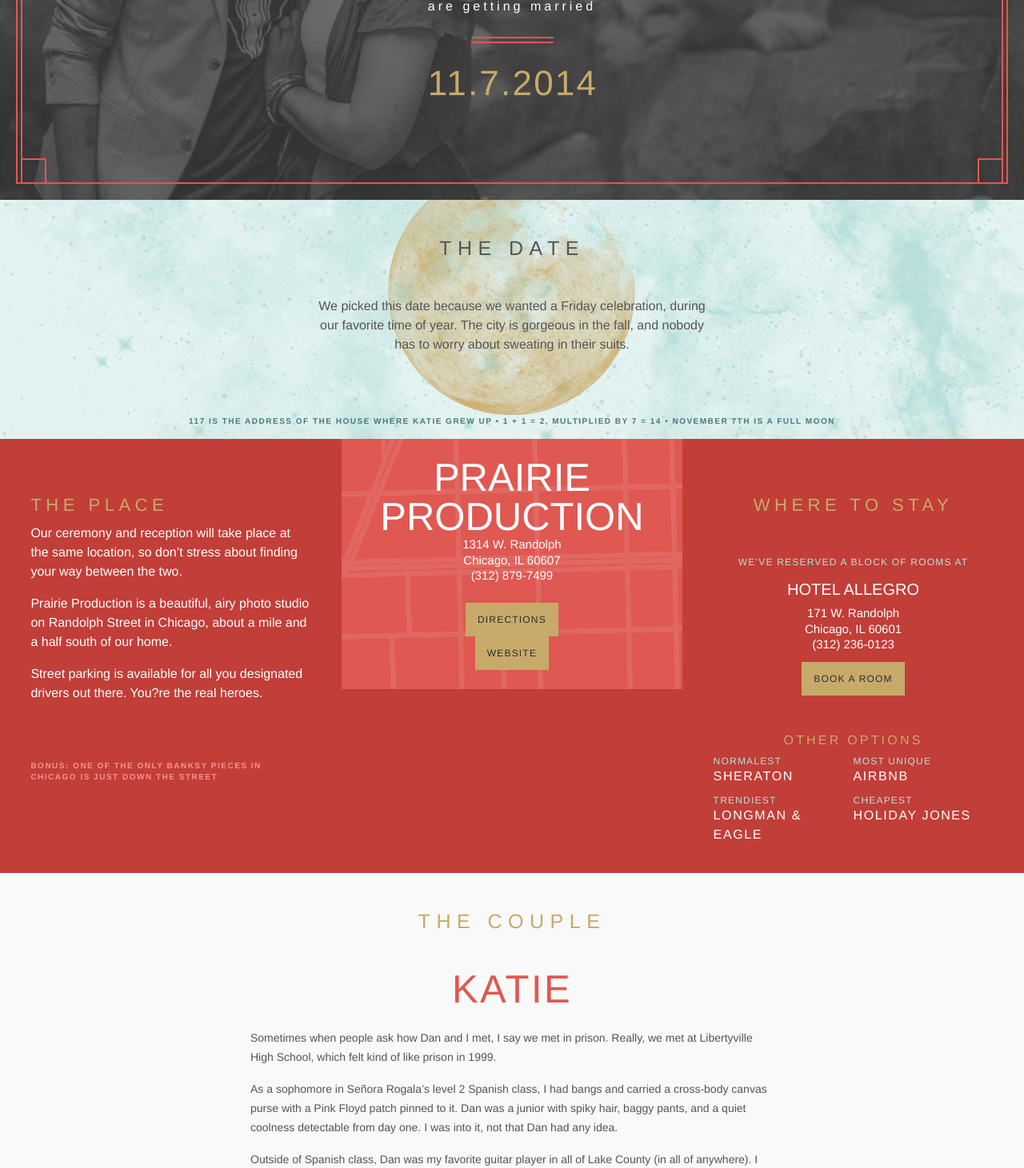
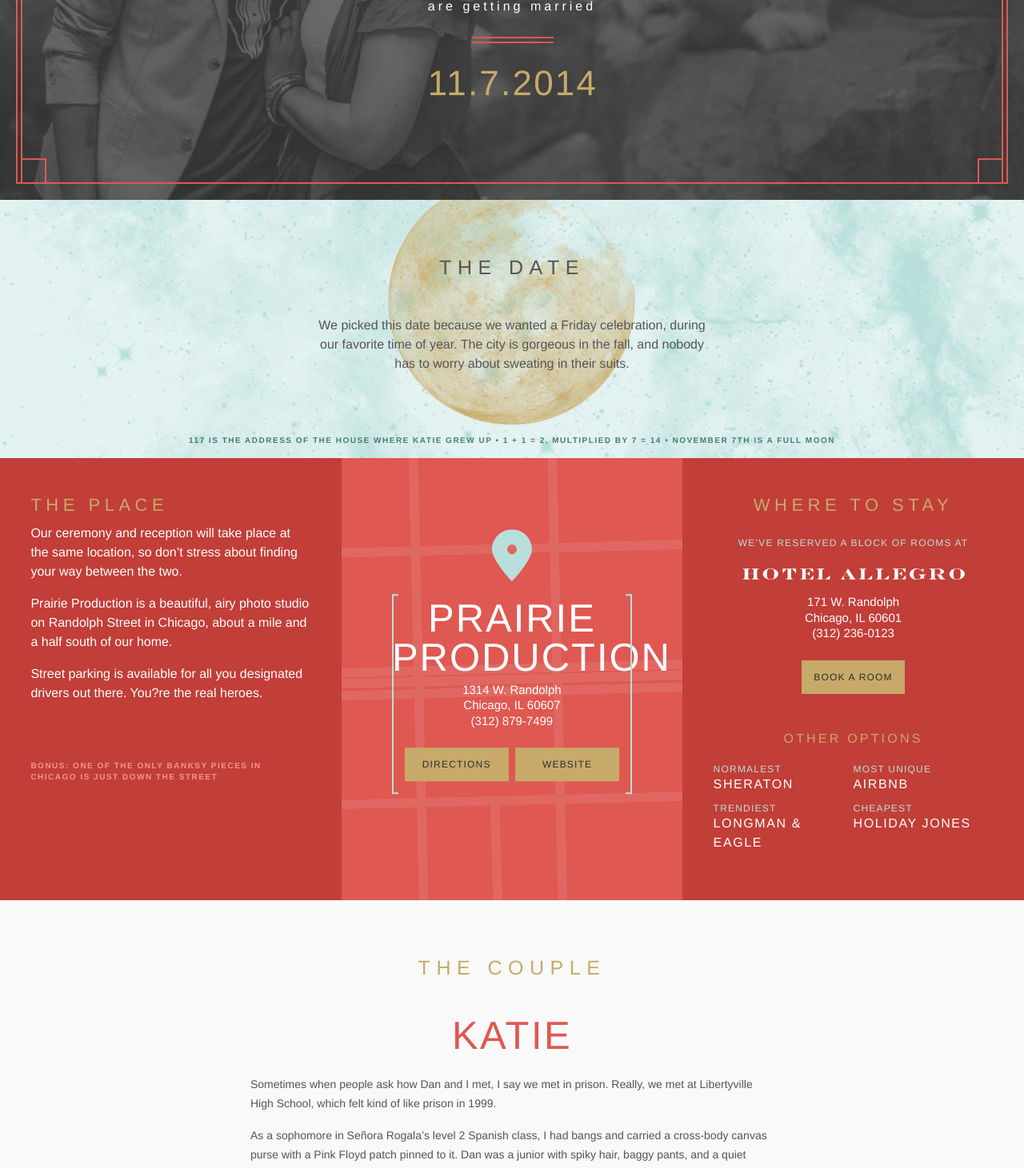
Before and after one commit to danwleu/wedding, a PHP site: page / in a window 1280 px wide. Shown: the part 490-1951 px from the top of the page at 80% size. Run offline with PHP 8.4, Linux system fonts and the light colour scheme; some libraries are stand-ins or nearby versions; some web fonts are replaced.

Commit message:
marker svg / Place updates / Place col js

```diff
--- a/assets/css/application.css
+++ b/assets/css/application.css
@@ -97,7 +97,7 @@ h2 {
   font-size: 25px;
   font-size: 1.5625rem;
   margin-bottom: 48px;
-  padding-top: 48px;
+  padding-top: 72px;
   font-family: "Idlewild SSm A", "Idlewild SSm B", Helvetica, arial, sans-serif;
   font-weight: 500;
   letter-spacing: 0.3em;
@@ -158,24 +158,6 @@ em {
   list-style: decimal;
 }
 
-/*
-[class*="icon-"] {
-  display: inline-block;
-  background: $sprite no-repeat 0 0;
-}
-
-.icon-twitter {
-  width: 26px;
-  height: 21px;
-  background-position: 0 -350px;
-}
-
-.icon-facebook {
-  width: 13px;
-  height: 22px;
-  background-position: 0 -374px;
-}
-*/
 /* 36px*/
 .grid {
   *zoom: 1;
@@ -671,12 +653,13 @@ button.btn {
   color: #fff;
 }
 .place [class*="col-"] {
-  padding: 24px 3%;
+  padding: 0 3% 48px;
 }
 
 .place h2 {
   font-size: 22px;
   font-size: 1.375rem;
+  padding-top: 48px;
   color: #c7aa6a;
   letter-spacing: 0.25em;
 }
@@ -706,10 +689,26 @@ button.btn {
   background-size: cover;
   text-align: center;
 }
+.col-location .location {
+  -moz-transform: translateY(-50%);
+  -ms-transform: translateY(-50%);
+  -webkit-transform: translateY(-50%);
+  transform: translateY(-50%);
+  position: relative;
+  top: 50%;
+}
+.col-location .icon-marker {
+  width: 50px;
+  height: 65px;
+  margin: 0 auto 16px;
+  background: url('/assets/images/marker.svg?1413323526') no-repeat;
+}
 .col-location .hotel-title {
   font-size: 49px;
   font-size: 3.0625rem;
+  margin-bottom: 6px;
   font-family: "Knockout 26 A", "Knockout 26 B", Helvetica, arial, sans-serif;
+  letter-spacing: 0.04em;
 }
 .col-location .hotel-address {
   font-size: 15px;
@@ -717,28 +716,69 @@ button.btn {
   margin-bottom: 24px;
   line-height: 1.3;
 }
+.col-location li {
+  display: inline-block;
+}
+.col-location .btn {
+  width: 130px;
+  margin: 0 2px;
+}
+
+.col-location .location-wrap {
+  position: relative;
+  width: 300px;
+  margin: 0 auto;
+  padding: 6px 0 12px;
+}
+.col-location .location-wrap:before {
+  content: "";
+  position: absolute;
+  top: 0;
+  left: 0;
+  width: 6px;
+  height: 100%;
+  border-top: 2px solid #b8dfdb;
+  border-bottom: 2px solid #b8dfdb;
+  border-left: 2px solid #b8dfdb;
+}
+.col-location .location-wrap:after {
+  content: "";
+  position: absolute;
+  top: 0;
+  right: 0;
+  width: 6px;
+  height: 100%;
+  border-top: 2px solid #b8dfdb;
+  border-bottom: 2px solid #b8dfdb;
+  border-right: 2px solid #b8dfdb;
+}
 
 .col-reserve {
   text-align: center;
 }
+.col-reserve h2 {
+  margin-bottom: 24px;
+}
 .col-reserve .sub-title {
   font-size: 12px;
   font-size: 0.75rem;
-  margin-bottom: 12px;
+  margin-bottom: 20px;
   color: #b8dfdb;
   font-weight: 500;
   letter-spacing: 0.1em;
   text-transform: uppercase;
 }
-.col-reserve .hotel-title {
-  font-size: 20px;
-  font-size: 1.25rem;
+.col-reserve .hotel-allegro {
+  display: inline-block;
+  width: 278px;
+  height: 15px;
+  background: url('/assets/images/hotel-allegro.svg?1413319829') no-repeat;
   margin-bottom: 10px;
 }
 .col-reserve .hotel-address {
   font-size: 15px;
   font-size: 0.9375rem;
-  margin-bottom: 12px;
+  margin-bottom: 24px;
   line-height: 1.3;
 }
 
@@ -748,7 +788,7 @@ button.btn {
 .col-reserve .options h3 {
   font-size: 16px;
   font-size: 1rem;
-  margin-bottom: 12px;
+  margin-bottom: 24px;
   color: #c7aa6a;
   font-family: "Idlewild SSm A", "Idlewild SSm B", Helvetica, arial, sans-serif;
   letter-spacing: 0.2em;
@@ -898,7 +938,7 @@ button.btn {
 }
 .party-header p {
   max-width: 460px;
-  margin: 0 auto;
+  margin: 0 auto 96px;
 }
 .party-header .rv {
   width: 405px;
--- a/assets/js/scripts.js
+++ b/assets/js/scripts.js
@@ -1,51 +1,18 @@
 $(function(){
 
-  $.fn.shuffle = function() {
+  charityColHeight = function() {
 
-    var allElems = this.get(),
-    getRandom = function(max) {
-      return Math.floor(Math.random() * max);
-    },
-    shuffled = $.map(allElems, function(){
-      var random = getRandom(allElems.length),
-      randEl = $(allElems[random]).clone(true)[0];
-      allElems.splice(random, 1);
-      return randEl;
-    });
+    var col = $('.place .col-1-3');
+    var colHeight = col.map(function() {
+      $(this).removeAttr('style');
+      return $(this).height();
+    }).get();
+    var maxHeight = Math.max.apply(Math, colHeight);
 
-    this.each(function(i){
-      $(this).replaceWith($(shuffled[i]));
-    });
+    col.height(maxHeight);
 
-    return $(shuffled);
+  }
 
-  };
-
-  $('.btn-show-more').on('click', function(){
-    $('.activity-grid .col-1-3').clone().slice(0,3).shuffle().hide().appendTo('.activity-grid').fadeIn();
-    return false;
-  });
-
-  // Mobile Nav Toggle
-  $('.mobile-menu-btn').click(function(){
-    $('.main-nav ul, .admin-nav').toggleClass('show');
-    $(this).toggleClass('active');
-    return false;
-  });
-
-  // Filter Toggle
-  $('.btn-mobile-filters, .filters .icon-close').click(function(){
-    $('.sidebar-filters').toggleClass('show');
-    return false;
-  });
-
-  // Search Mobile Toggle
-  $('.btn-mobile-search').click(function(){
-    $('.search-bar').toggleClass('show');
-    $('html, body').animate({
-      scrollTop: $("#search-bar").offset().top
-    }, 300);
-    return false;
-  });
+  charityColHeight();
 
 });
--- a/assets/sass/base/_images.scss
+++ b/assets/sass/base/_images.scss
@@ -1,5 +1,7 @@
 
 $ampersand: image-url("ampersand.svg");
+$marker: image-url("marker.svg");
+$hotel-allegro: image-url("hotel-allegro.svg");
 
 $bg-header: image-url("bg-header.jpg");
 $bg-date: image-url("bg-date.jpg");
--- a/assets/sass/base/_typography.scss
+++ b/assets/sass/base/_typography.scss
@@ -31,7 +31,7 @@ h1 {
 h2 {
   @include font-size(25px);
   margin-bottom: $base*2;
-  padding-top: $base*2;
+  padding-top: $base*3;
   font-family: $idle;
   font-weight: $semi;
   letter-spacing: 0.3em;
--- a/assets/sass/sections/_party.scss
+++ b/assets/sass/sections/_party.scss
@@ -1,7 +1,3 @@
-
-.party {
-
-}
 
 .party-header {
   background: $lt-green $bg-party no-repeat center bottom;
@@ -14,7 +10,7 @@
 
   p {
     max-width: 460px;
-    margin: 0 auto;
+    margin: 0 auto $base*4;
   }
 
   .rv {
--- a/assets/sass/sections/_place.scss
+++ b/assets/sass/sections/_place.scss
@@ -4,12 +4,13 @@
   color: #fff;
 
   [class*="col-"] {
-    padding: $base 3%;
+    padding: 0 3% $base*2;
   }
 }
 
 .place h2 {
   @include font-size(22px);
+  padding-top: $base*2;
   color: $gold;
   letter-spacing: 0.25em;
 }
@@ -41,9 +42,94 @@
   background-size: cover;
   text-align: center;
 
+  .location {
+    @include vertical-center(relative);
+  }
+
+  .icon-marker {
+    width: 50px;
+    height: 65px;
+    margin: 0 auto 16px;
+    background: $marker no-repeat;
+  }
+
   .hotel-title {
     @include font-size(49px);
+    margin-bottom: 6px;
     font-family: $knock-26;
+    letter-spacing: 0.04em;
+  }
+
+  .hotel-address {
+    @include font-size(15px);
+    margin-bottom: $base;
+    line-height: 1.3;
+  }
+
+  li {
+    display: inline-block;
+  }
+
+  .btn {
+    width: 130px;
+    margin: 0 2px;
+  }
+}
+
+.col-location .location-wrap {
+  position: relative;
+  width: 300px;
+  margin: 0 auto;
+  padding: 6px 0 12px;
+
+  &:before {
+    content: "";
+    position: absolute;
+    top: 0;
+    left: 0;
+    width: 6px;
+    height: 100%;
+    border-top: 2px solid $lt-green;
+    border-bottom: 2px solid $lt-green;
+    border-left: 2px solid $lt-green;
+  }
+
+  &:after {
+    content: "";
+    position: absolute;
+    top: 0;
+    right: 0;
+    width: 6px;
+    height: 100%;
+    border-top: 2px solid $lt-green;
+    border-bottom: 2px solid $lt-green;
+    border-right: 2px solid $lt-green;
+  }
+}
+
+
+.col-reserve {
+  text-align: center;
+
+  h2 {
+    margin-bottom: $base;
+  }
+
+  .sub-title {
+    @include font-size(12px);
+    margin-bottom: 20px;
+    color: $lt-green;
+    font-weight: $semi;
+    letter-spacing: 0.1em;
+    text-transform: uppercase;
+  }
+
+  .hotel-allegro {
+    display: inline-block;
+    width: 278px;
+    height: 15px;
+    background: $hotel-allegro no-repeat;
+    margin-bottom: 10px;
   }
 
   .hotel-address {
@@ -53,37 +139,12 @@
   }
 }
 
-
-.col-reserve {
-  text-align: center;
-
-  .sub-title {
-    @include font-size(12px);
-    margin-bottom: 12px;
-    color: $lt-green;
-    font-weight: $semi;
-    letter-spacing: 0.1em;
-    text-transform: uppercase;
-  }
-
-  .hotel-title {
-    @include font-size(20px);
-    margin-bottom: 10px;
-  }
-
-  .hotel-address {
-    @include font-size(15px);
-    margin-bottom: 12px;
-    line-height: 1.3;
-  }
-}
-
 .col-reserve .options {
   padding-top: $base*2;
 
   h3 {
     @include font-size(16px);
-    margin-bottom: 12px;
+    margin-bottom: $base;
     color: $gold;
     font-family: $idle;
     letter-spacing: 0.2em;
--- a/index.php
+++ b/index.php
@@ -1,5 +1,3 @@
-<div class="page">
-
 <?php include $_SERVER['DOCUMENT_ROOT'].'/views/header.php'; ?>
 
 <?php include $_SERVER['DOCUMENT_ROOT'].'/views/date.php'; ?>
@@ -15,5 +13,3 @@
 <?php include $_SERVER['DOCUMENT_ROOT'].'/views/registry.php'; ?>
 
 <?php include $_SERVER['DOCUMENT_ROOT'].'/views/footer.php'; ?>
-
-</div>
--- a/views/footer.php
+++ b/views/footer.php
@@ -2,5 +2,9 @@
     <p>Design and Illustration by Dan | Writings by Katie | Development by Brad Sawicki | Photos by Stephanie Bassos</p>
   </footer>
 
+</div>
+
+<script src="//ajax.googleapis.com/ajax/libs/jquery/1.11.0/jquery.min.js"></script>
+<script src="/assets/js/scripts.js"></script>
 </body>
 </html>
--- a/views/header.php
+++ b/views/header.php
@@ -9,6 +9,7 @@
   <!--[if lt IE 9]><script src="//html5shim.googlecode.com/svn/trunk/html5.js"></script><![endif]-->
 </head>
 <body>
+<div class="page">
 
   <header class="header">
     <div class="wrapper">
--- a/views/place.php
+++ b/views/place.php
@@ -11,6 +11,7 @@
   <div class="col-1-3 col-location">
     <div class="location">
       <div class="icon-marker"></div>
+      <div class="location-wrap">
         <h3 class="hotel-title">Prairie Production</h3>
         <p class="hotel-address">1314 W. Randolph<br>
         Chicago, IL 60607<br>
@@ -21,6 +22,7 @@
         </ul>
       </div>
     </div>
+  </div>
 
   <div class="col-1-3 col-reserve">
 
@@ -28,7 +30,7 @@
       <h2>Where to Stay</h2>
       <div class="main-hotel">
         <p class="sub-title">We&#8217;ve reserved a block of rooms at</p>
-        <h4 class="hotel-title">Hotel Allegro</h4>
+        <div class="hotel-allegro"></div>
         <p class="hotel-address">171 W. Randolph<br>
         Chicago, IL 60601<br>
         (312) 236-0123</p>
```
Also changed, not shown: assets/sass/base/_icons.scss (deleted, +0 -19 lines), assets/images/marker.svg (added). Lines whose indentation alone changed are shown as unchanged.
